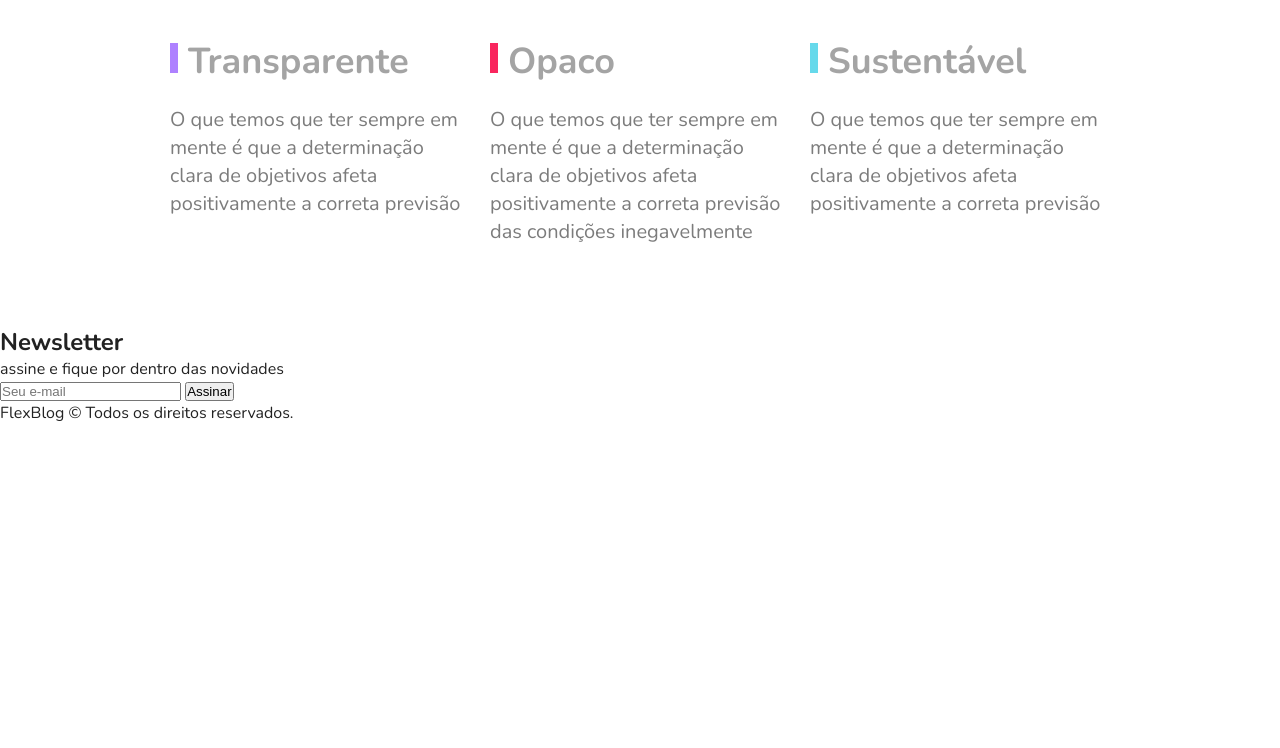
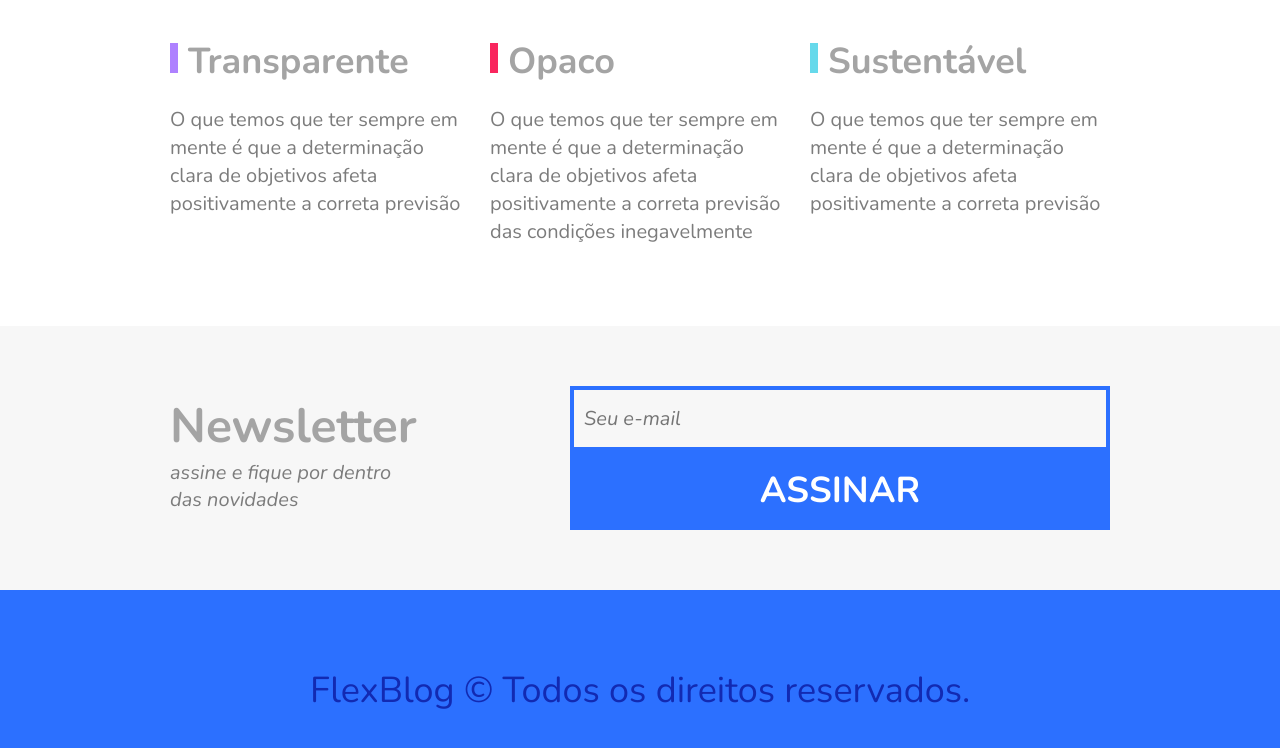
Before and after one commit to VitorAlves02/CSS-Flexbox, a plain HTML site: page index.html in a window 1280 px wide. Shown: the part 2882-3630 px from the top of the page. Before the commit the page ends 3306 px from the top, so only its background shows below. Drawn offline with nearby package versions, Linux system fonts and the light colour scheme.

Commit message:
versao final

```diff
--- a/css/style.css
+++ b/css/style.css
@@ -117,8 +117,8 @@ img {
 }
 
 .sobre-info h1 {
-    font-size: 3.0em;
-    margin-bottom: .5em;
+  font-size: 3em;
+  margin-bottom: 0.5em;
 }
 
 .sobre-info p {
@@ -136,7 +136,7 @@ img {
 /*Produtos*/
 
 .produtos h1 {
-    font-size: 3.0em;
+  font-size: 3em;
   margin: 0 10px 60px 10px;
 }
 
@@ -297,15 +297,15 @@ img {
   margin-right: 10px;
 }
 
-.qualidade-item:nth-of-type(3n+1) h2::before {
+.qualidade-item:nth-of-type(3n + 1) h2::before {
   background: #ae81ff;
 }
 
-.qualidade-item:nth-of-type(3n+2) h2::before {
+.qualidade-item:nth-of-type(3n + 2) h2::before {
   background: #f9265e;
 }
 
-.qualidade-item:nth-of-type(3n+3) h2::before {
+.qualidade-item:nth-of-type(3n + 3) h2::before {
   background: #66d9eb;
 }
 
@@ -314,3 +314,86 @@ img {
   line-height: 1.4;
   color: #7c7c7c;
 }
+
+/*Newsletter*/
+
+.newsletter {
+  background: #f7f7f7;
+  padding: 60px calc((100% - 960px) / 2);
+  display: flex;
+  flex-wrap: wrap;
+  align-items: center;
+}
+
+.newsletter-info {
+  flex: 1 1 240px;
+  margin: 0 10px;
+}
+
+.newsletter-info h1 {
+  font-size: 3em;
+  color: #a4a4a4;
+}
+
+.newsletter-info p {
+  font-size: 1.25em;
+  font-style: italic;
+  max-width: 230px;
+  color: #7c7c7c;
+  margin-bottom: 10px;
+}
+
+.newsletter-form {
+  flex: 2 1 260px;
+  display: flex;
+  align-self: center;
+  margin: 0 10px;
+  flex-wrap: wrap;
+}
+
+.newsletter-form input {
+  flex: 3 1 260px;
+  font-size: 1.25em;
+  color: #7c7c7c;
+  font-style: italic;
+  font-family: "Nunito", Helvetica, Arial, sans-serif;
+  border: 4px solid #2c70ff;
+  background: transparent;
+  padding: 15px 10px;
+  margin: 0px;
+  border-radius: 0px;
+  outline: 0;
+}
+
+.newsletter-form button {
+  flex: 1 1 260px;
+  font-family: "Nunito", Helvetica, Arial, sans-serif;
+  font-size: 2.25em;
+  font-weight: bold;
+  background: #2c70ff;
+  border: 0;
+  color: white;
+  margin: 0;
+  cursor: pointer;
+  padding: 15px 10px;
+}
+
+@media (max-width: 600px) {
+  .newsletter-form button {
+    font-size: 1.5em;
+  }
+}
+
+/*Footer*/
+
+.footer {
+  display: flex;
+  justify-content: center;
+  align-items: center;
+  text-align: center;
+  font-size: 2.25em;
+  padding: 0 10px;
+  background: #2c70ff;
+  color: #122ab2;
+  height: 200px;
+}
--- a/index.html
+++ b/index.html
@@ -157,7 +157,7 @@
         </div>
         <form class="newsletter-form">
             <input type="text" placeholder="Seu e-mail">
-            <button type="submit">Assinar</button>
+            <button type="submit">ASSINAR</button>
         </form>
     </section>
 
```
Lines whose indentation alone changed are shown as unchanged.
